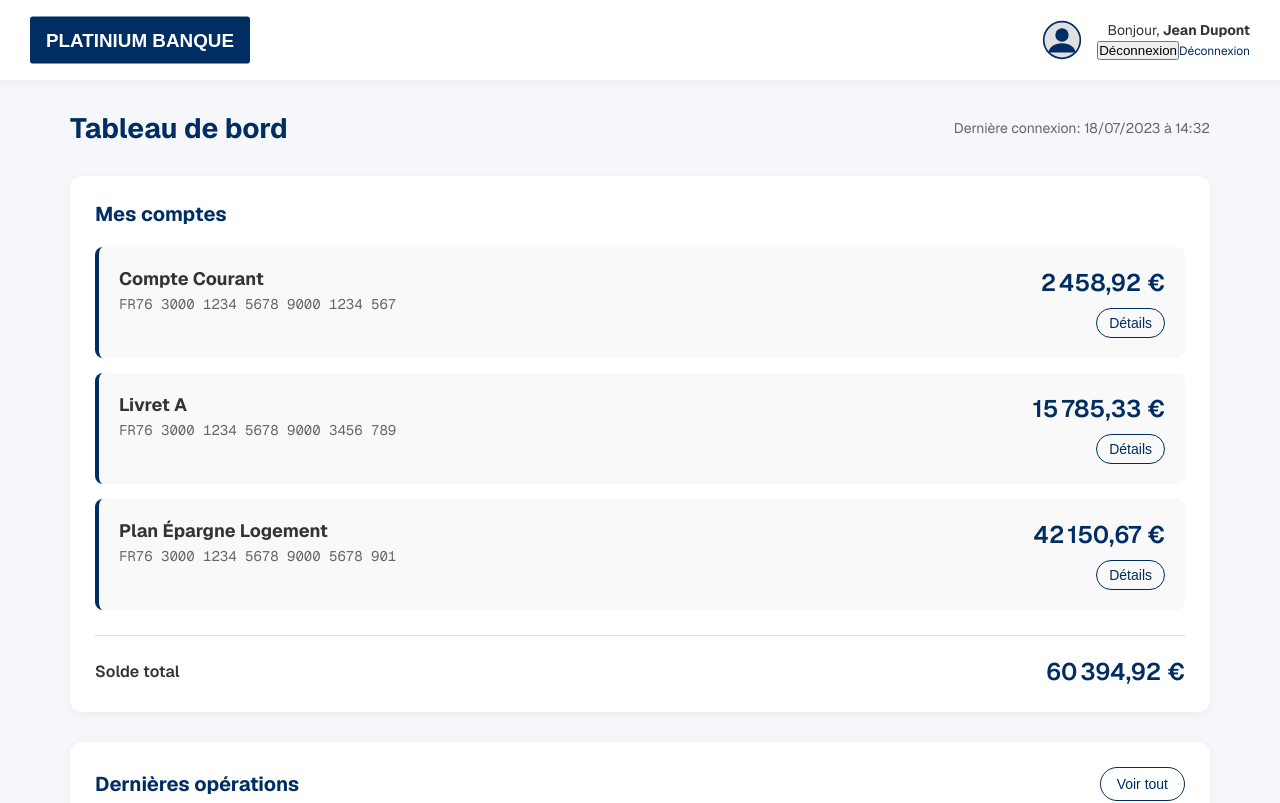
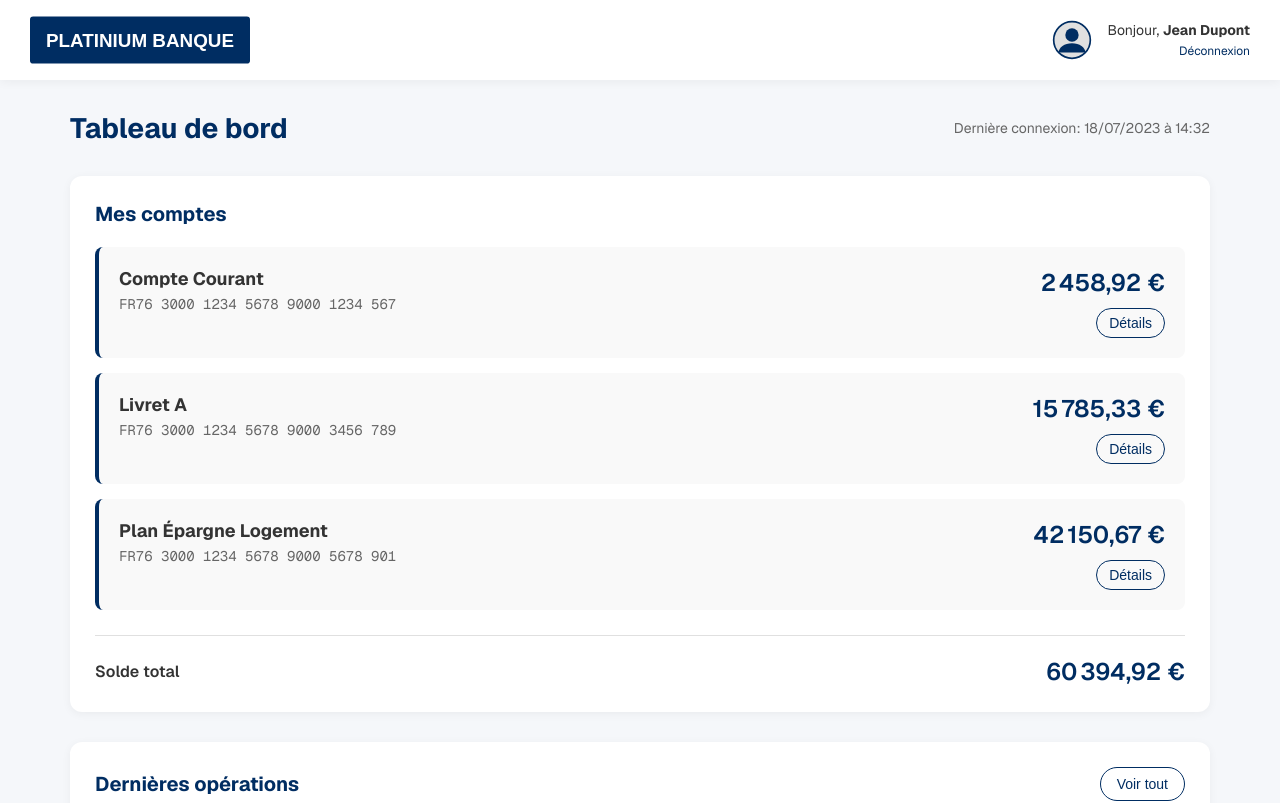
Before and after one commit to EmmaSalot/Platinium-POC, a Next.js app in the folder frontend-web/: page /dashboard in a window 1280 px wide. Shown: the top 803 px of the page. Built offline with nearby package versions, Linux system fonts and the light colour scheme.

Commit message:
modification du style du boutton de déconnexion

```diff
--- a/frontend-web/src/app/dashboard/page.js
+++ b/frontend-web/src/app/dashboard/page.js
@@ -142,10 +142,10 @@ export default function DashboardPage() {
             <p>
               Bonjour, <strong>Jean Dupont</strong>
             </p>
-            <button onClick={deconnexion}>Déconnexion</button>
-            <a href="/login" className={styles.logoutLink}>
+            <button onClick={deconnexion} className={styles.logoutButton}>Déconnexion</button>
+            {/* <a href="/login" className={styles.logoutLink}>
               Déconnexion
-            </a>
+            </a> */}
           </div>
         </div>
       </header>
--- a/frontend-web/src/app/dashboard/page.module.css
+++ b/frontend-web/src/app/dashboard/page.module.css
@@ -42,6 +42,21 @@
 .userName p {
   margin: 0;
   font-size: 14px;
+}
+
+.logoutButton {
+  background: none;
+  border: none;
+  color: #002D62;
+  font-size: 12px;
+  text-decoration: none;
+  cursor: pointer;
+  font-family: inherit;
+  padding: 0;
+}
+
+.logoutButton:hover {
+  text-decoration: underline;
 }
 
 .logoutLink {
```
